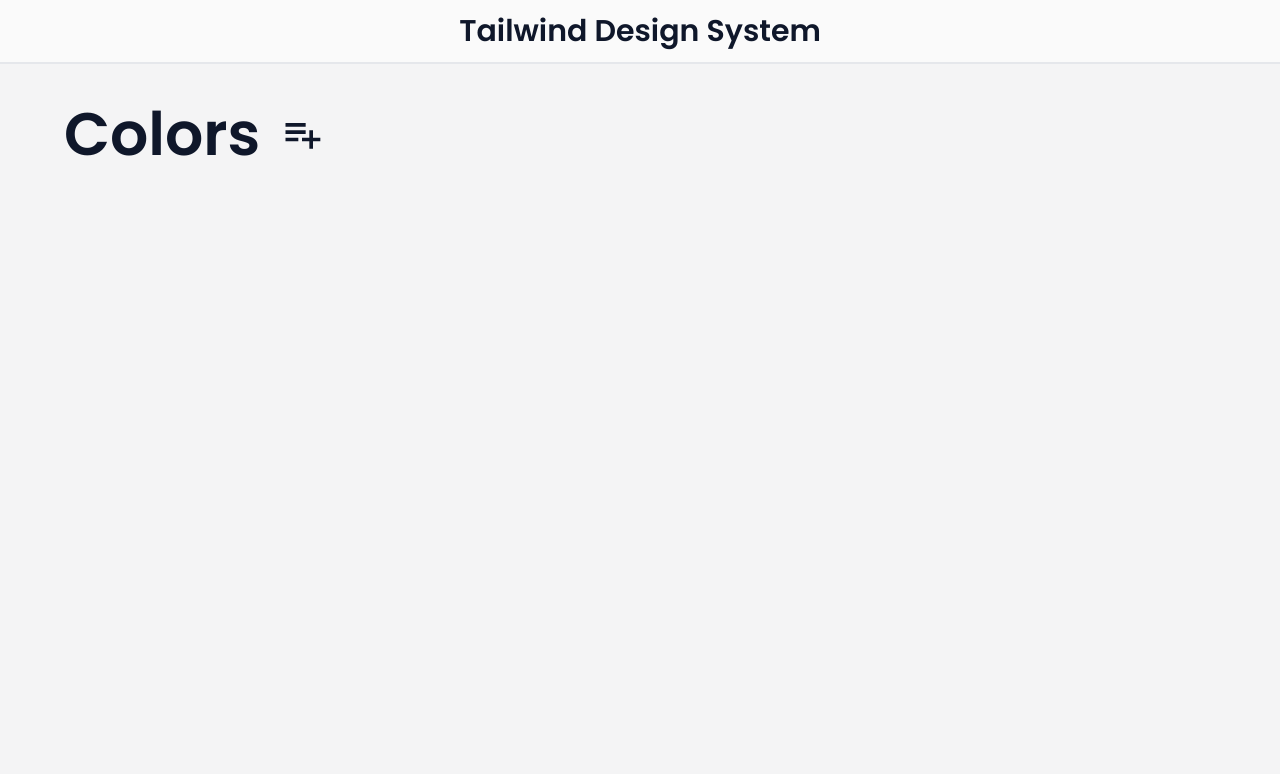
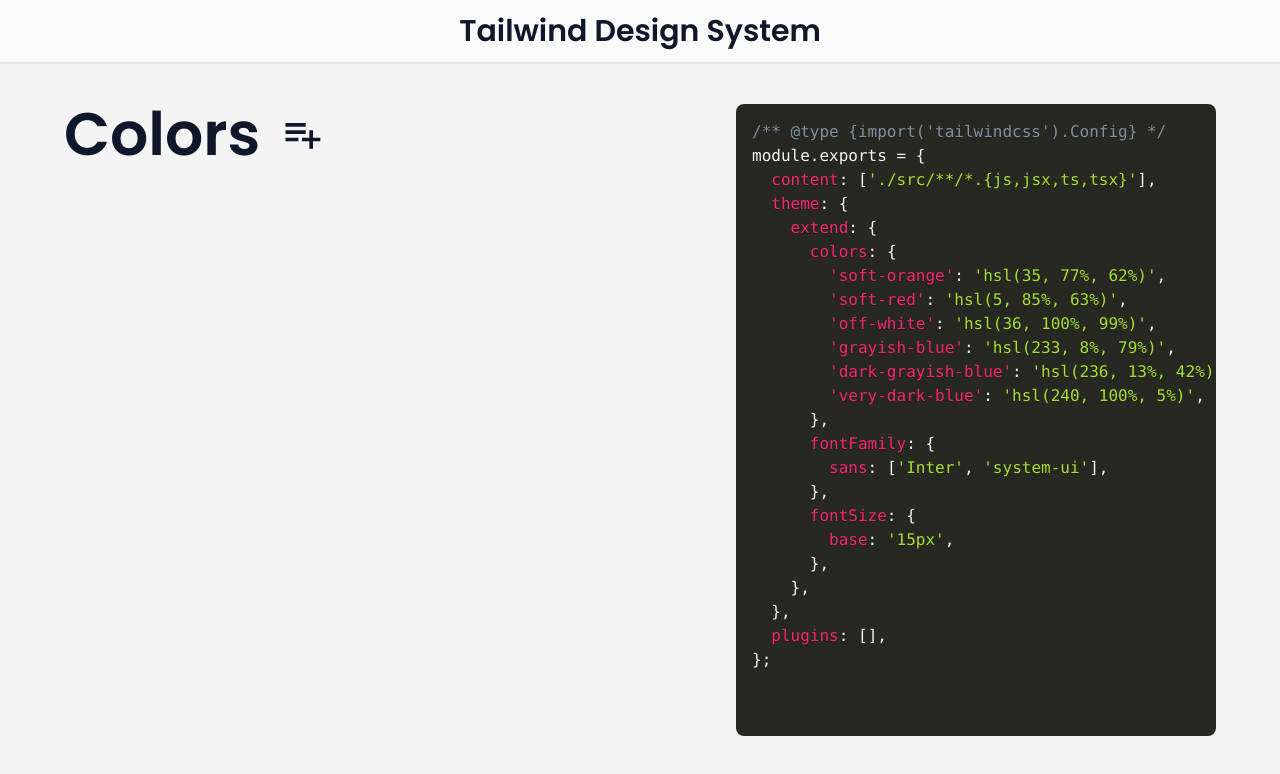
Before and after one commit to Luzefiru/tailwind-config-generator, a React (Create React App) app: page / in a window 1280 px wide. Shown: the top 774 px of the page. Built offline with nearby package versions, Linux system fonts and the light colour scheme; the HTML template or start-up script is replaced by a standard one.

Commit message:
feat: add CodeBlock component

```diff
--- a/package.json
+++ b/package.json
@@ -10,6 +10,7 @@
     "@types/node": "^16.18.31",
     "@types/react": "^18.2.6",
     "@types/react-dom": "^18.2.4",
+    "prismjs": "^1.29.0",
     "react": "^18.2.0",
     "react-dom": "^18.2.0",
     "react-scripts": "5.0.1",
@@ -40,5 +41,8 @@
       "last 1 firefox version",
       "last 1 safari version"
     ]
+  },
+  "devDependencies": {
+    "@types/prismjs": "^1.26.0"
   }
 }
--- a/src/App.tsx
+++ b/src/App.tsx
@@ -1,10 +1,12 @@
-function App() {
+import CodeBlock from './components/ui/CodeBlock';
+
+export default function App() {
   return (
     <div className="App h-full bg-zinc-100">
       <header className="bg-zinc-50 h-16 mb-10 flex justify-center items-center border-b-2">
         <div className="text-3xl font-semibold">Tailwind Design System</div>
       </header>
-      <main className="grid grid-cols-12 mx-16">
+      <main className="grid grid-cols-12 mx-16 pb-16 h-[calc(100%-4rem-2.5rem)]">
         <section className="col-span-7 mr-6">
           <div className="flex gap-4 items-center">
             <h1 className="text-6xl font-semibold">Colors</h1>
@@ -27,9 +29,35 @@
             </button>
           </div>
         </section>
+        <section className="col-span-5 overflow-y-hidden">
+          <CodeBlock className="h-full rounded-lg" content={code} />
+        </section>
       </main>
     </div>
   );
 }
 
-export default App;
+var code = `/** @type {import('tailwindcss').Config} */
+module.exports = {
+  content: ['./src/**/*.{js,jsx,ts,tsx}'],
+  theme: {
+    extend: {
+      colors: {
+        'soft-orange': 'hsl(35, 77%, 62%)',
+        'soft-red': 'hsl(5, 85%, 63%)',
+        'off-white': 'hsl(36, 100%, 99%)',
+        'grayish-blue': 'hsl(233, 8%, 79%)',
+        'dark-grayish-blue': 'hsl(236, 13%, 42%)',
+        'very-dark-blue': 'hsl(240, 100%, 5%)',
+      },
+      fontFamily: {
+        sans: ['Inter', 'system-ui'],
+      },
+      fontSize: {
+        base: '15px',
+      },
+    },
+  },
+  plugins: [],
+};
+`;
--- /dev/null
+++ b/src/components/Header.tsx
@@ -0,0 +1,7 @@
+export default function Header() {
+  return (
+    <header className="bg-zinc-50 h-16 mb-10 flex justify-center items-center border-b-2">
+      <div className="text-3xl font-semibold">Tailwind Design System</div>
+    </header>
+  );
+}
--- /dev/null
+++ b/src/components/ui/CodeBlock.css
@@ -0,0 +1,97 @@
+/* PrismJS 1.29.0
+https://prismjs.com/download.html#themes=prism-okaidia&languages=clike+javascript+json */
+code[class*='language-'],
+pre[class*='language-'] {
+  color: #f8f8f2;
+  background: 0 0;
+  text-shadow: 0 1px rgba(0, 0, 0, 0.3);
+  font-family: Consolas, Monaco, 'Andale Mono', 'Ubuntu Mono', monospace;
+  font-size: 1em;
+  text-align: left;
+  white-space: pre;
+  word-spacing: normal;
+  word-break: normal;
+  word-wrap: normal;
+  line-height: 1.5;
+  -moz-tab-size: 4;
+  -o-tab-size: 4;
+  tab-size: 4;
+  -webkit-hyphens: none;
+  -moz-hyphens: none;
+  -ms-hyphens: none;
+  hyphens: none;
+}
+pre[class*='language-'] {
+  padding: 1em;
+  overflow: auto;
+}
+:not(pre) > code[class*='language-'],
+pre[class*='language-'] {
+  background: #272822;
+}
+:not(pre) > code[class*='language-'] {
+  padding: 0.1em;
+  white-space: normal;
+}
+.token.cdata,
+.token.comment,
+.token.doctype,
+.token.prolog {
+  color: #8292a2;
+}
+.token.punctuation {
+  color: #f8f8f2;
+}
+.token.namespace {
+  opacity: 0.7;
+}
+.token.constant,
+.token.deleted,
+.token.property,
+.token.symbol,
+.token.tag {
+  color: #f92672;
+}
+.token.boolean,
+.token.number {
+  color: #ae81ff;
+}
+.token.attr-name,
+.token.builtin,
+.token.char,
+.token.inserted,
+.token.selector,
+.token.string {
+  color: #a6e22e;
+}
+.language-css .token.string,
+.style .token.string,
+.token.entity,
+.token.operator,
+.token.url,
+.token.variable {
+  color: #f8f8f2;
+}
+.token.atrule,
+.token.attr-value,
+.token.class-name,
+.token.function {
+  color: #e6db74;
+}
+.token.keyword {
+  color: #66d9ef;
+}
+.token.important,
+.token.regex {
+  color: #fd971f;
+}
+.token.bold,
+.token.important {
+  font-weight: 700;
+}
+.token.italic {
+  font-style: italic;
+}
+.token.entity {
+  cursor: help;
+}
--- /dev/null
+++ b/src/components/ui/CodeBlock.tsx
@@ -0,0 +1,20 @@
+import './CodeBlock.css';
+import Prism from 'prismjs';
+import { useEffect } from 'react';
+
+interface PropTypes {
+  content: string;
+  className?: string;
+}
+
+export default function CodeBlock({ content, className }: PropTypes) {
+  useEffect(() => {
+    Prism.highlightAll();
+  }, []);
+
+  return (
+    <pre className={className}>
+      <code className="language-javascript">{content}</code>
+    </pre>
+  );
+}
```
Also changed, not shown: 1 other file (tests, documents, lock files or other folders).
